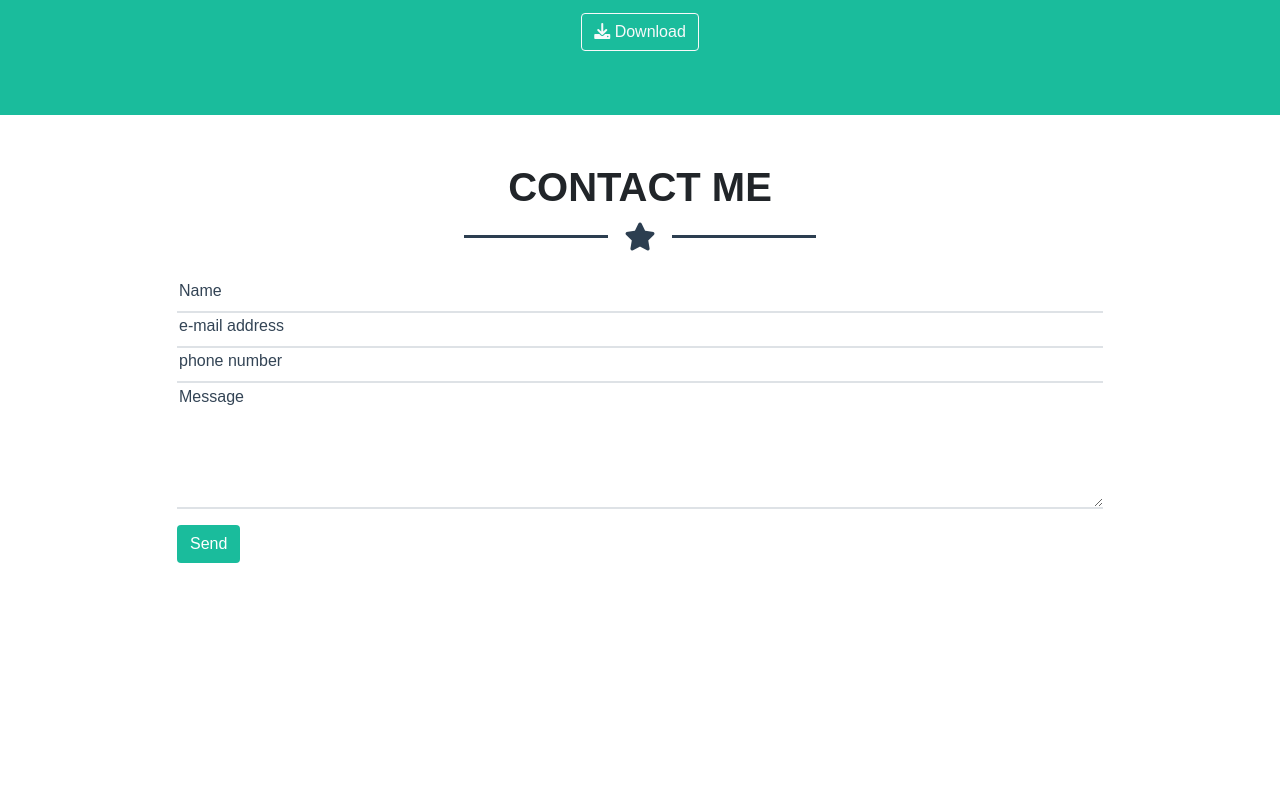
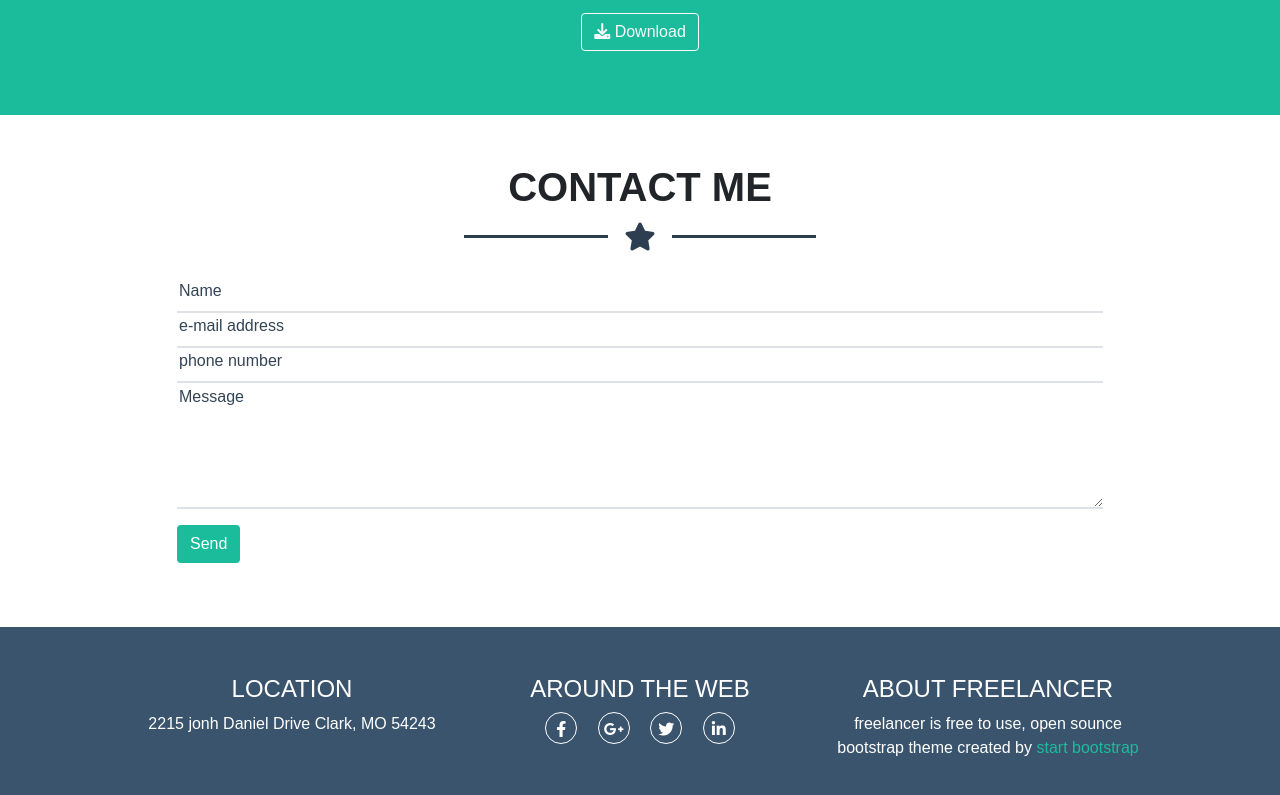
Before and after one commit to pater97/html-css-bootstrap-freelancer, a plain HTML site: page index.html in a window 1280 px wide. Shown: the part 1597-2392 px from the top of the page. Before the commit the page ends 2160 px from the top, so only its background shows below. Drawn offline with nearby package versions, Linux system fonts and the light colour scheme.

Commit message:
footer "find us" complete

```diff
--- a/index.html
+++ b/index.html
@@ -134,7 +134,7 @@
         <section id="contact" class="container-fluid">
             <div class="container">
                 <div class="row justify-content-center mt-5">
-                    <div class="col-10">
+                    <div class="col-10 mb-3">
                         <div class="col-12 align-items-center d-flex flex-column ">
                             <h1 class="fw-bold">CONTACT ME</h1>
                             <div class="d-flex align-items-center mb-4">
@@ -158,13 +158,30 @@
         </section>
         <!-- conclusa sezione contatti -->
     </main>
-    <footer>
+    <footer class="mt-5">
         <section id="find_us" class="container-fluid">
             <div class="container">
-                <div class="row">
-                    <div class="col-4"></div>
-                    <div class="col-4"></div>
-                    <div class="col-4"></div>
+                <div class="row text-center text-white p-5">
+                    <div class="col-md-4">
+                        <h4>LOCATION</h4>
+                        <p>2215 jonh Daniel Drive Clark, MO 54243</p>
+                    </div>
+                    <div class="col-md-4">
+                        <h4>AROUND THE WEB</h4>
+                        <div>
+                            <i class="fab fa-facebook-f"></i>
+                            <i class="fab fa-google-plus-g"></i>
+                            <i class="fab fa-twitter"></i>
+                            <i class="fab fa-linkedin-in"></i>
+                        </div>
+                    </div>
+                    <div class="col-md-4">
+                        <h4>ABOUT FREELANCER</h4>
+                        <p>
+                            freelancer is free to use, open sounce bootstrap theme created by
+                            <a class="text-decoration-none water_green" href="#">start bootstrap</a>
+                        </p>
+                    </div>
                 </div>
             </div>
         </section>
--- a/style.css
+++ b/style.css
@@ -2,14 +2,24 @@
 body{
     font-family:sans-serif;
 }
-/* parte 1 */
+/* hero img */
 #start img{
     width: 200px;
 }
-/* parte2 */
+/* portfolio */
 #portfolio img{
     width: 100%;
     border-radius: 5%;
+}
+/* footer */
+#find_us i{
+    width: 2rem;
+    height: 2rem;
+    border: 1px solid white;
+    border-radius: 50%;
+    vertical-align: middle;
+    line-height: 2rem;
+    margin: 0 .5rem;
 }
 /* utility */
 .fs_sm{
@@ -21,14 +31,11 @@ body{
     opacity: 1;
 }
 /* color */
-header{
-    background-color: #2C3E50;
-}
 #start,#about,#contact .btn{
     background-color: #1ABC9C;
 }
 
-footer,#portfolio hr,#contact hr{
+header,#portfolio hr,#contact hr{
     background-color:#2C3E50 ;
 }
 #portfolio .fa-star,#contact .fa-star{
@@ -37,3 +44,9 @@ footer,#portfolio hr,#contact hr{
 ::placeholder{
  color: #334455;
 }
+#find_us{
+    background-color: #3A546D;
+}
+.water_green{
+    color:#1ABC9C ;
+}
```
